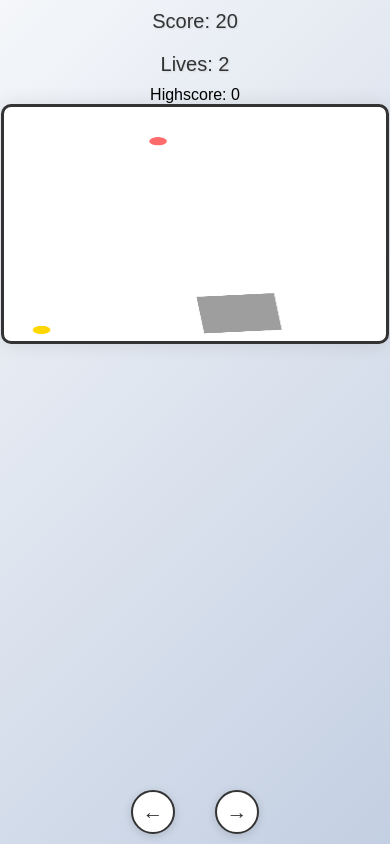
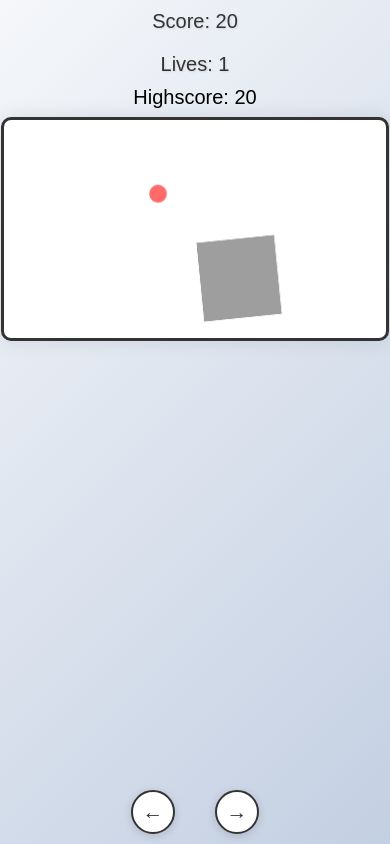
Before and after one commit to grishaster80/jiglipuff-game, a plain HTML site: page index.html in a window 390 px wide. Drawn offline with Linux system fonts and the light colour scheme.

Commit message:
game updated

```diff
--- a/game.js
+++ b/game.js
@@ -25,7 +25,8 @@ let gameActive = true;
 let gameSpeed = 1;  // Speed multiplier
 let lastSpeedIncrease = 0;  // Track when to increase speed
 let bgmStarted = false;
-let highscore = Number(localStorage.getItem('jigglypuff_highscore')) || 0;
+let highscore = Number(localStorage.getItem('jigglypuff_highscore'));
+if (!Number.isFinite(highscore) || highscore < 0) highscore = 0;
 highscoreElement.textContent = `Highscore: ${highscore}`;
 
 // Load cat image
@@ -162,6 +163,12 @@ function update() {
             treats.splice(i, 1);
             score += treat.points;
             scoreElement.textContent = `Score: ${score}`;
+            // Live highscore update
+            if (score > highscore) {
+                highscore = score;
+                localStorage.setItem('jigglypuff_highscore', highscore);
+                highscoreElement.textContent = `Highscore: ${highscore}`;
+            }
             createParticleEffect(treat.x, treat.y, treat.color);
             // Play catch sound for all treats
             playSFX(sfxCatch);
@@ -273,12 +280,7 @@ function draw() {
 function gameOver() {
     gameActive = false;
     finalScoreElement.textContent = score;
-    // Update highscore if needed
-    if (score > highscore) {
-        highscore = score;
-        localStorage.setItem('jigglypuff_highscore', highscore);
-        highscoreElement.textContent = `Highscore: ${highscore}`;
-    }
+    // Highscore already updated live
     gameOverElement.style.display = 'block';
     stopBGM();
     playSFX(sfxGameOver);
@@ -329,13 +331,13 @@ window.addEventListener('keydown', startBGMOnUserInteraction);
 
 // Add after all variable declarations, before any game logic
 function resizeCanvas() {
-    // For mobile: fit width, keep aspect ratio
+    // For mobile: fit width, keep 16:9 aspect ratio
     let w = window.innerWidth;
     let h = window.innerHeight;
-    let aspect = 2/3; // original 400x600
+    let aspect = 16/9;
     if (w < 600) {
         canvas.width = w;
-        canvas.height = Math.min(h * 0.6, w / aspect);
+        canvas.height = w / aspect;
     } else {
         canvas.width = 400;
         canvas.height = 600;
--- a/index.html
+++ b/index.html
@@ -81,11 +81,12 @@
         @media (max-width: 600px) {
             html, body { height: 100%; }
             #gameContainer { width: 100vw; min-height: 100vh; display: flex; flex-direction: column; justify-content: flex-start; align-items: center; }
-            canvas { width: 98vw !important; height: 60vw !important; max-width: 100vw; max-height: 60vh; display: block; margin: 0 auto; }
+            canvas { width: 98vw !important; height: 56vw !important; max-width: 100vw; max-height: 56vw; display: block; margin: 0 auto; }
             #gameOver { width: 90vw; max-width: 350px; font-size: 1.1rem; padding: 10px; }
             #mobile-controls { display: flex; position: fixed; bottom: 10px; left: 0; width: 100vw; background: none; }
             .mobile-btn { width: 60px; height: 60px; font-size: 2rem; }
-            #score, #lives { font-size: 20px; }
+            #score, #lives, #highscore { font-size: 20px; text-align: center; }
+            #highscore { margin-bottom: 8px; }
         }
         @media (max-width: 400px) {
             #gameOver { font-size: 1rem; padding: 6px; }
```
